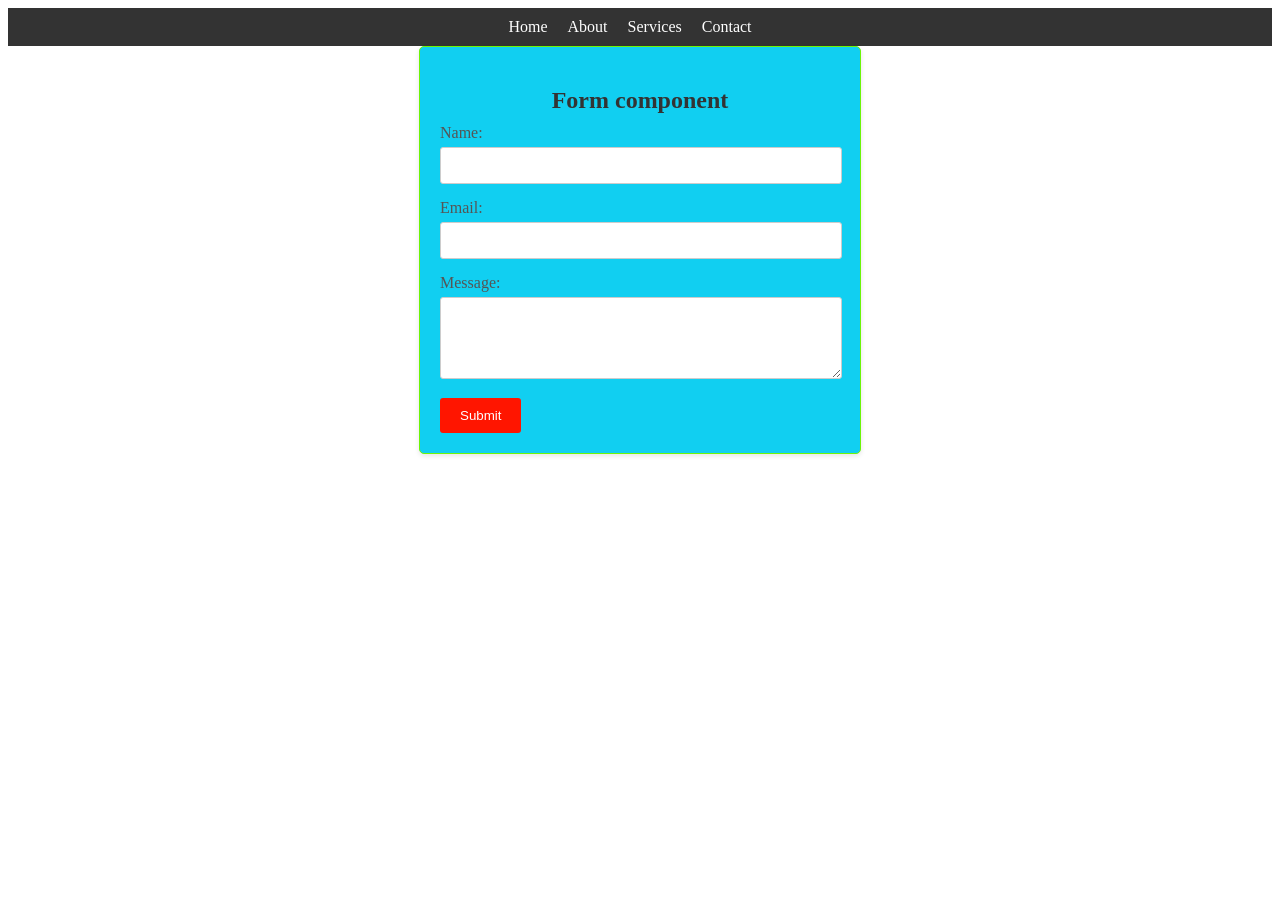
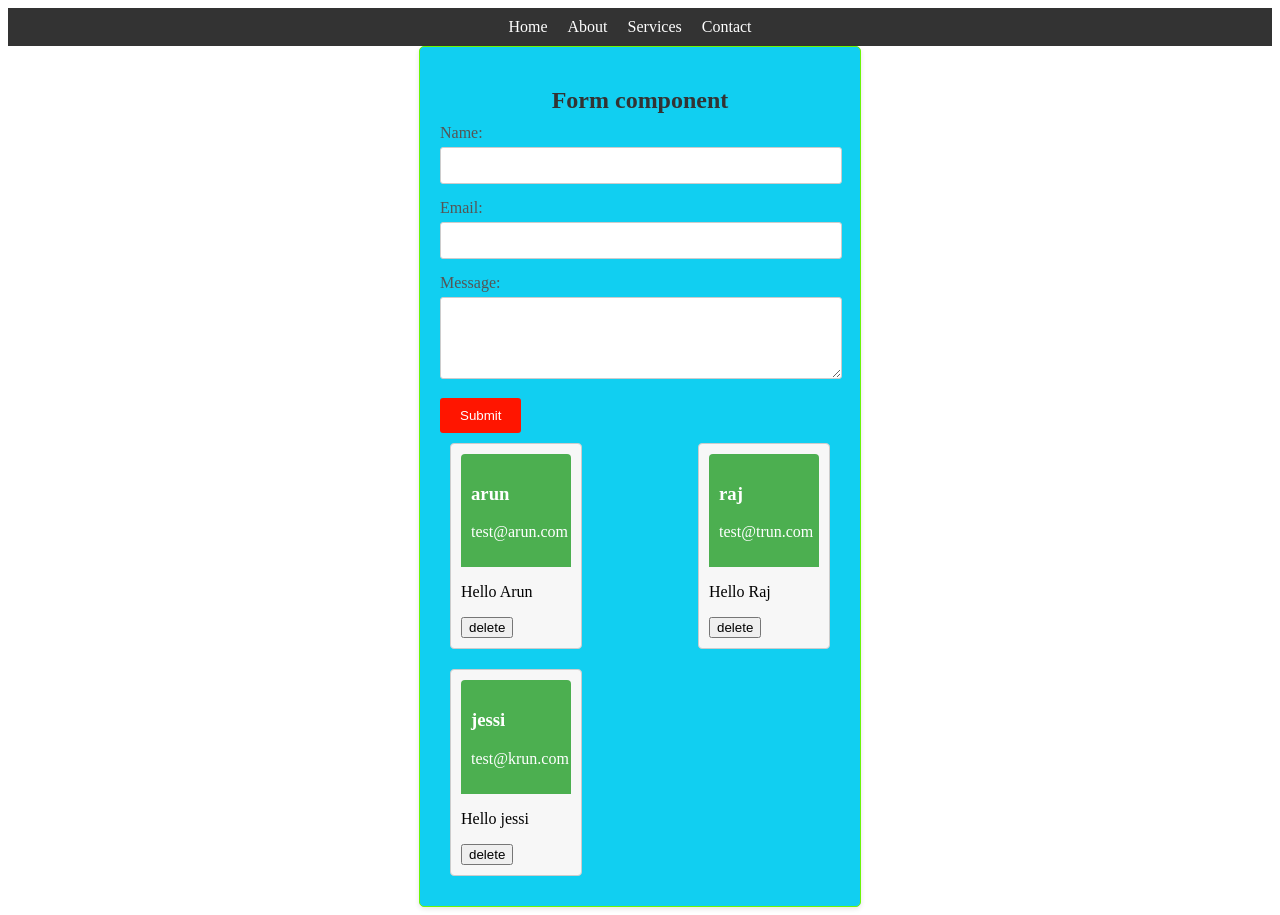
Before and after one commit to Arun-cloud-dev/Angular-Form, an Angular app in the folder besant-form/: page / in a window 1280 px wide. Before the commit the page ends 800 px from the top, so only its background shows below. Built offline with nearby package versions, Linux system fonts and the light colour scheme.

Commit message:
Adding services .

```diff
--- /dev/null
+++ b/besant-form/src/app/Services/my-first.service.ts
@@ -0,0 +1,44 @@
+import { Injectable } from '@angular/core';
+
+@Injectable({
+  providedIn: 'root'
+})
+export class MyFirstService {
+
+  messages: Array<any> = [];
+
+  constructor() {
+    this.init();
+   }
+
+
+  init(): void{
+    this.insert({
+      name: 'arun',
+      email: 'test@arun.com',
+      message: 'Hello Arun',
+    });
+    this.insert({
+      name: 'raj',
+      email: 'test@trun.com',
+      message: 'Hello Raj',
+    });
+    this.insert({
+      name: 'jessi',
+      email: 'test@krun.com',
+      message: 'Hello jessi',
+    });
+
+
+  }
+  insert(message: { name: string, email: string, message: string }): void{
+    this.messages.push(message);
+  }
+  getAllMessages() {
+    return this.messages;
+  }
+
+  deleteMessage(index: number): void {
+    this.messages.splice(index, 1);
+  }
+}
--- a/besant-form/src/app/my-first-comp/my-first-comp.component.ts
+++ b/besant-form/src/app/my-first-comp/my-first-comp.component.ts
@@ -1,6 +1,7 @@
 //global overview of our component
 
 import { Component } from '@angular/core';
+import { MyFirstService } from '../Services/my-first.service';
 
 @Component({
   //component anotation takes a object
@@ -16,9 +17,18 @@ export class MyFirstCompComponent {
   isSubmitted: boolean = false;
   messages: Array<any> = [];
 
+
+  constructor(
+    private service: MyFirstService
+  )
+  {
+    this.messages = this.service.getAllMessages();
+    this.isSubmitted = this.messages.length > 0;
+  }
+
   onSubmit(): void {
     this.isSubmitted = true;
-    this.messages.push({
+    this.service.insert({
       name: this.name,
       email: this.email,
       message: this.message,
@@ -27,6 +37,6 @@ export class MyFirstCompComponent {
     console.log(this.message);
   }
   deleteMessage(index: number) {
-    this.messages.splice(index,1);
+    this.service.deleteMessage(index);
   }
 }
```
Also changed, not shown: 1 other file (tests, documents, lock files or other folders).
